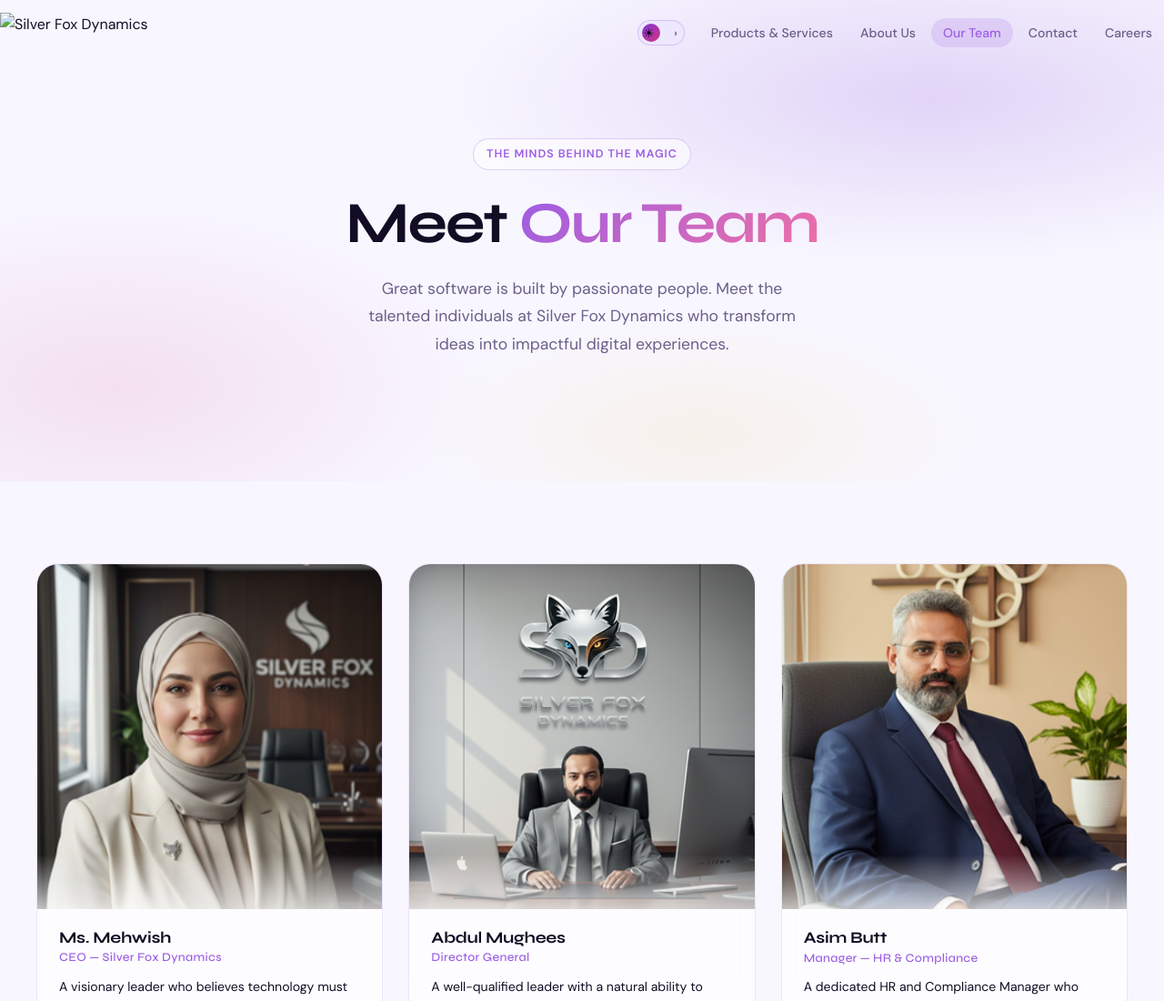
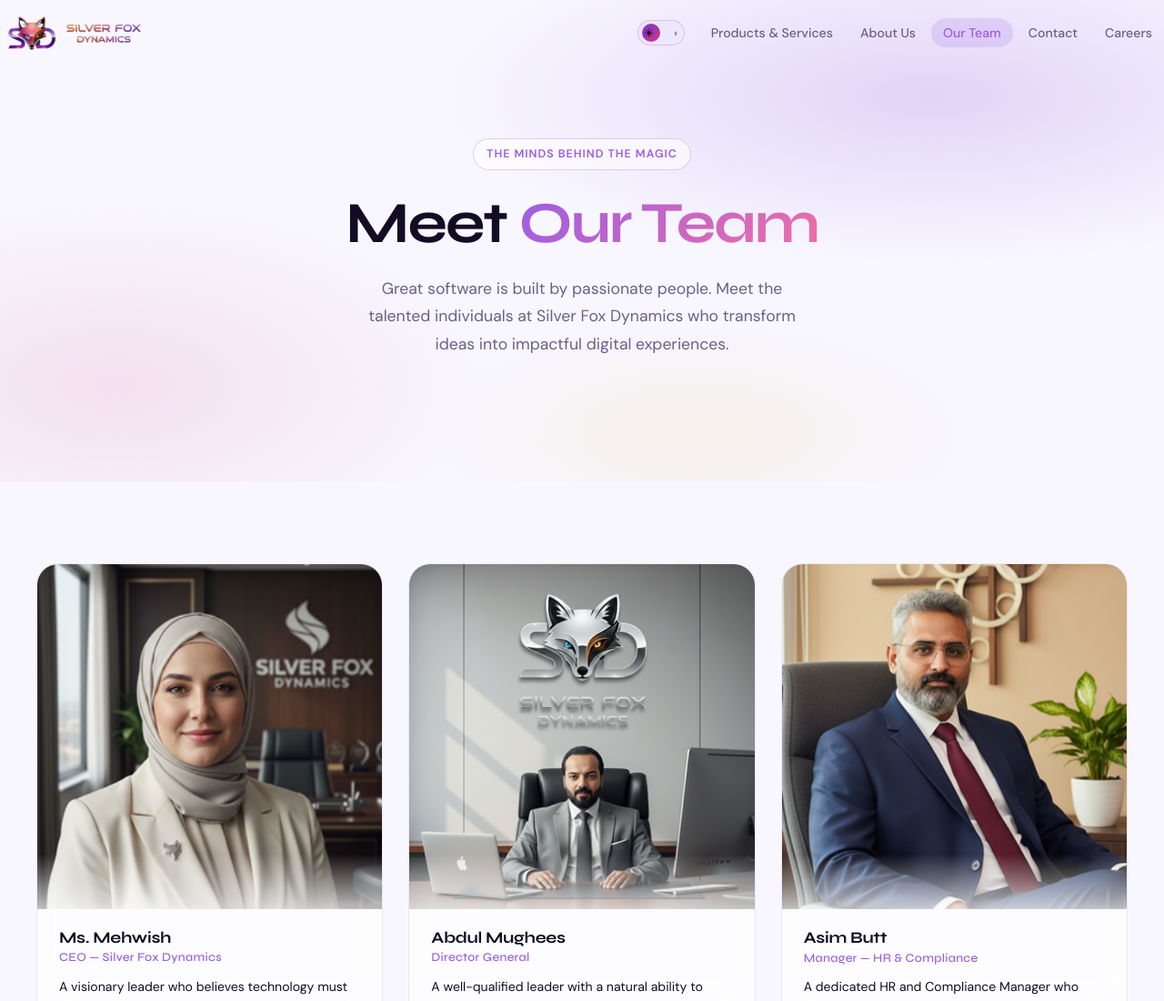
Before and after one commit to abdulmughees00090/SFD, a plain HTML site: page team.html in a window 1280 px wide. Shown: the top 1100 px of the page at 91% size. Drawn offline with Linux system fonts and the light colour scheme.

Commit message:
Update team.html

```diff
--- a/team.html
+++ b/team.html
@@ -16,7 +16,7 @@
 
 <header>
   <div class="container">
-    <a href="index.html"><img src="sfd.png" alt="Silver Fox Dynamics" class="header-logo"></a>
+    <a href="index.html"><img src="/images/logo1.png" alt="Silver Fox Dynamics" class="header-logo"></a>
     <nav>
       <div class="theme-toggle-wrapper">
         <button class="theme-switch" id="themeToggleBtn" aria-label="Toggle light/dark mode">
```
